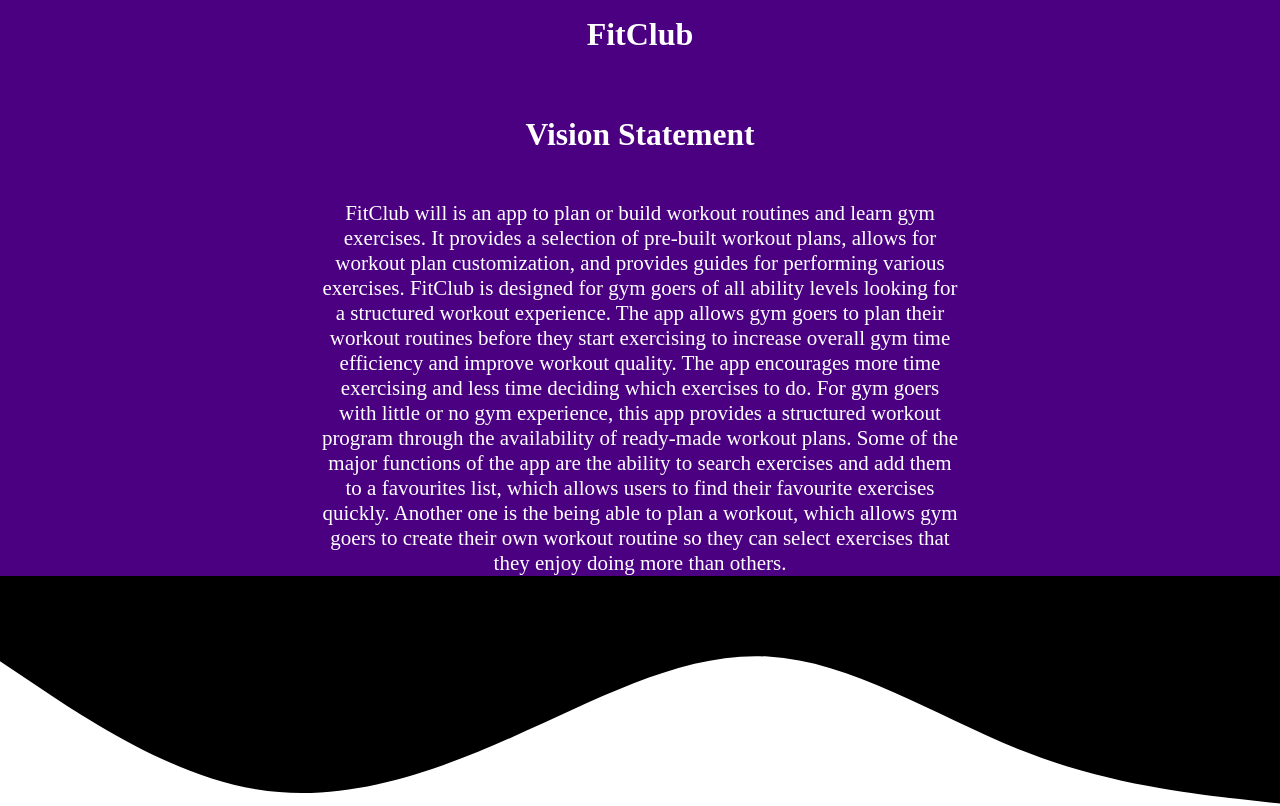
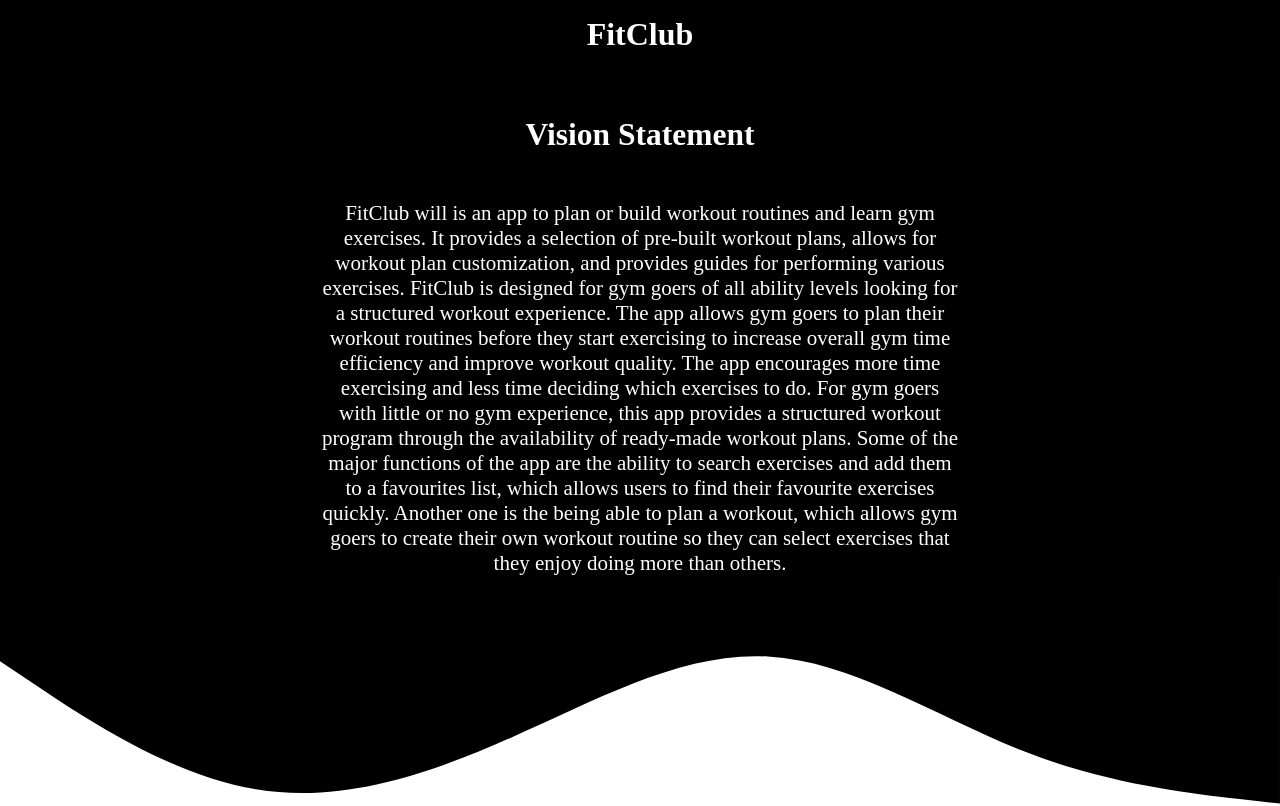
Before and after one commit to Jay-Dodhiawala/FitClub, a plain HTML site: page index.html in a window 1280 px wide. Shown: the top 806 px of the page. Drawn offline with Linux system fonts and the light colour scheme.

Commit message:
Update style.css

```diff
--- a/style.css
+++ b/style.css
@@ -4,7 +4,7 @@
 }
 
 .top-bar {
-  background-color: indigo;
+  background-color: black;
   color: #fff;
   padding: 1rem 2rem;
   text-align: center;
@@ -15,7 +15,7 @@
 }
 
 .heroP {
-  background-color: indigo;
+  background-color: black;
   color: #fff;
   padding-inline: 10rem;
   padding-top: 3rem;
```
